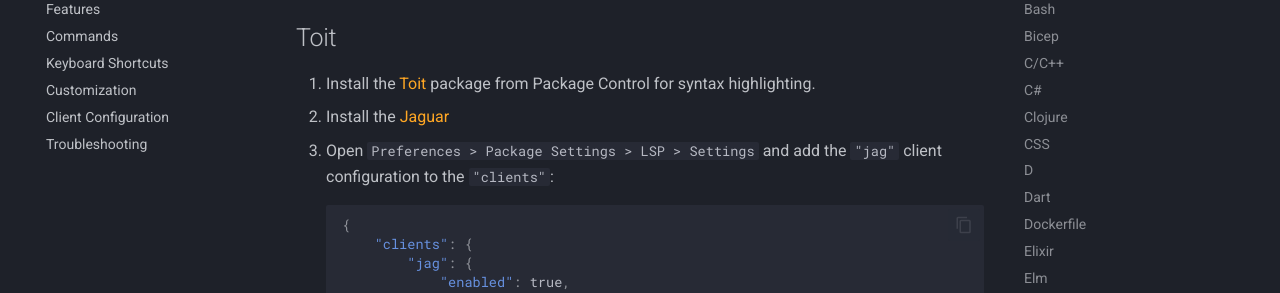
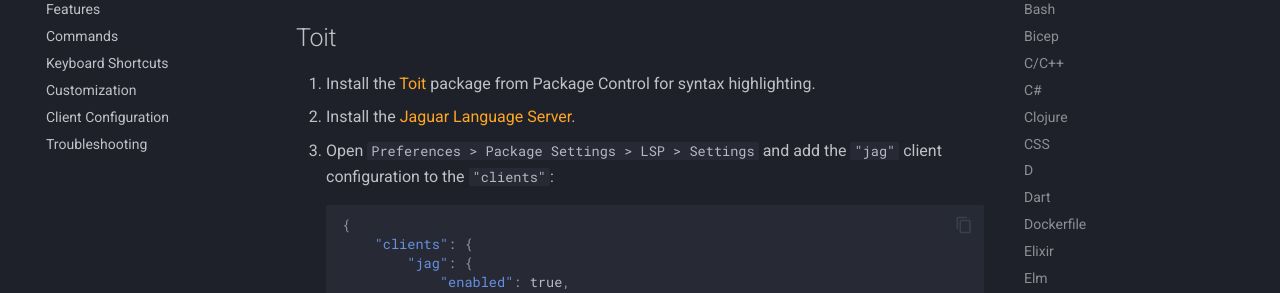
Before and after one commit to sublimelsp/LSP, an MkDocs documentation site: the page built from docs/src/language_servers.md, in a window 1280 px wide and 900 px high, scrolled down 17369 px. Shown: the part 153-446 px from the top of the window. Built offline with MkDocs 1.6.1 and Material for MkDocs 9.7.7, drawn with Linux system fonts in a browser that asks for light colours; comment, search, counter and statistics services are not loaded.

Commit message:
update(doc): lsp toit corrected

````diff
--- a/docs/src/language_servers.md
+++ b/docs/src/language_servers.md
@@ -720,7 +720,7 @@
 ## Toit
 
 1. Install the [Toit](https://packagecontrol.io/packages/Toit) package from Package Control for syntax highlighting.
-2. Install the [Jaguar](https://github.com/toitlang/jaguar)
+2. Install the [Jaguar Language Server](https://github.com/toitlang/jaguar).
 3. Open `Preferences > Package Settings > LSP > Settings` and add the `"jag"` client configuration to the `"clients"`:
 
     ```jsonc
````
